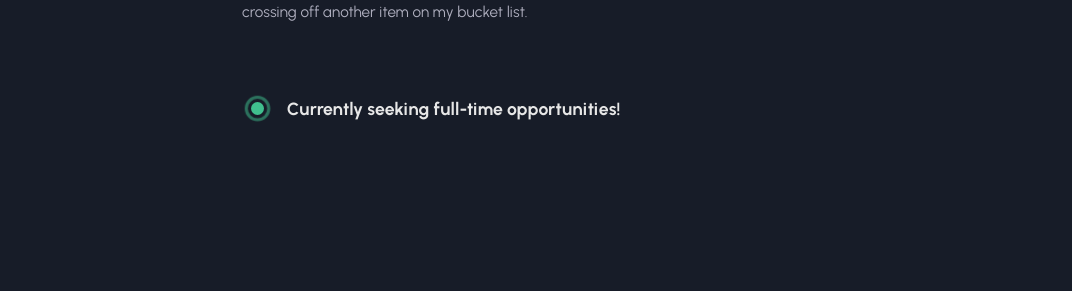
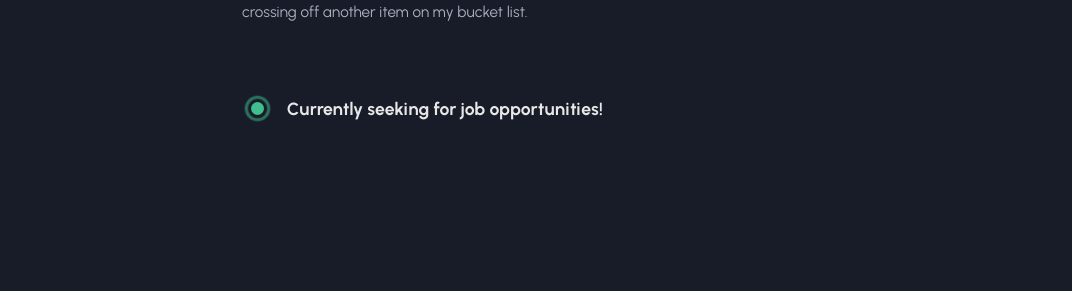
Before and after one commit to notAunty/portfolio, a Jekyll site: the page built from index.html, in a window 1280 px wide. Shown: the part 1186-1477 px from the top of the page, without its empty margins (208-1280 px from the left). Built offline with Jekyll 4.4.1, drawn with Linux system fonts in a browser that asks for light colours.

Commit message:
employment status

```diff
--- a/_includes/employment-status.html
+++ b/_includes/employment-status.html
@@ -3,5 +3,5 @@
     <div class="status__light__ring"></div>
     <div class="status__light__led"></div>
   </div>
-  <div class="status__message">Currently seeking full-time opportunities!</div>
+  <div class="status__message">Currently seeking for job opportunities!</div>
 </a>
```
